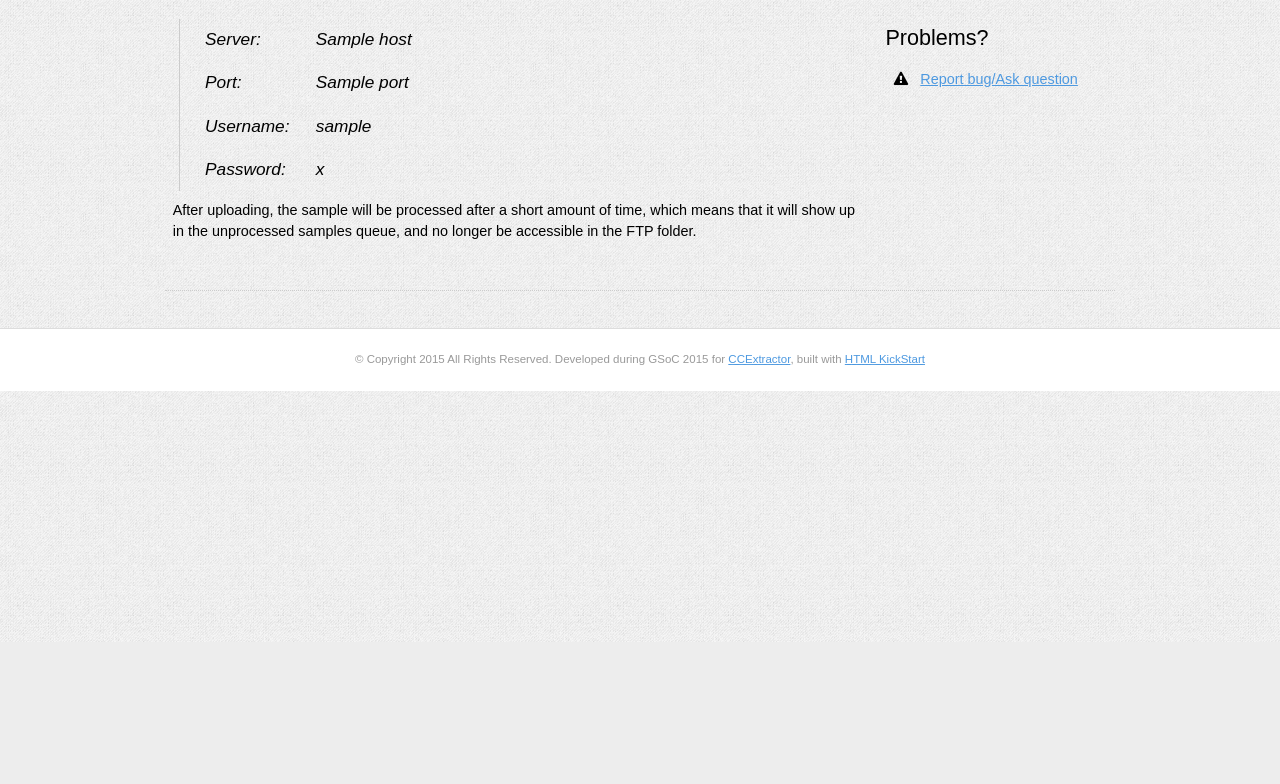
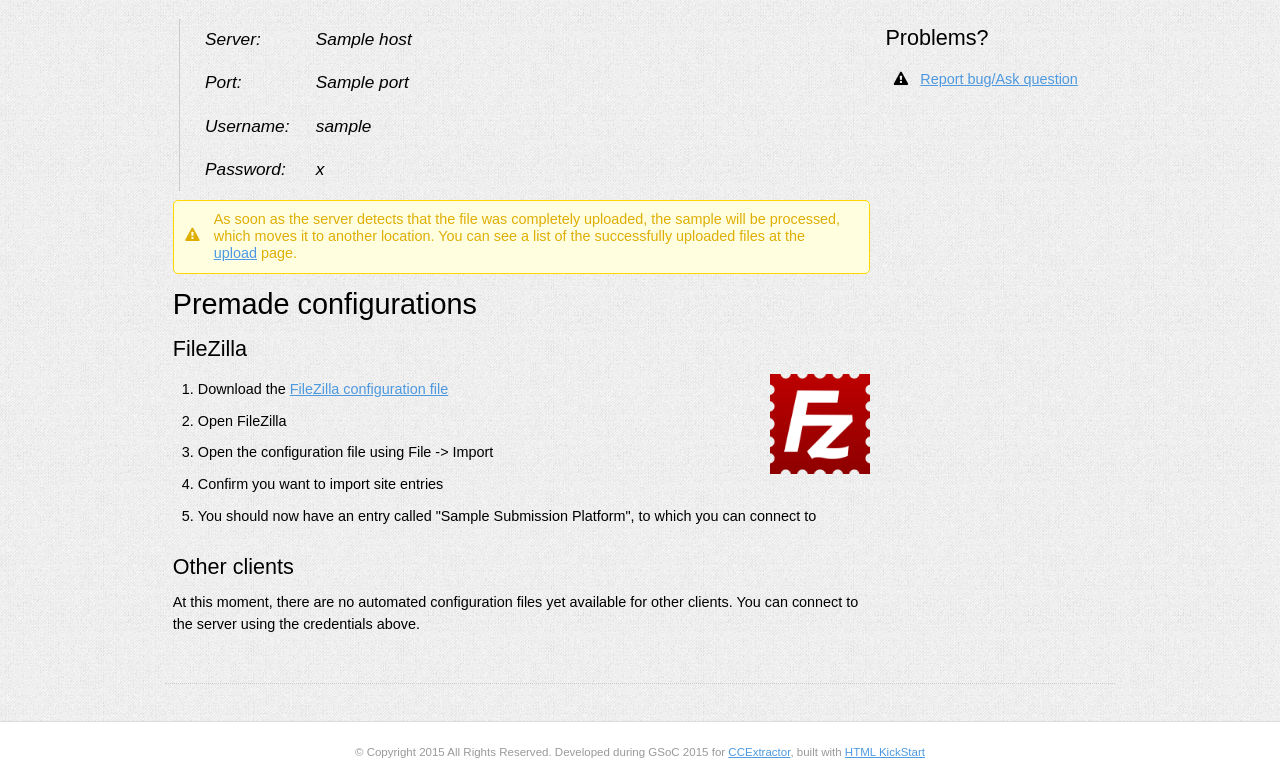
Before and after one commit to CCExtractor/ccx_submissionplatform, a PHP site: template src/templates/upload/explain-ftp.html.twig in a window 1280 px wide. Shown: the part 158-942 px from the top of the page. Before the commit the page ends 800 px from the top, so only its background shows below. Run offline with PHP 8.4, Linux system fonts and the light colour scheme; the template is opened without the code that fills it: most values are stand-ins (such as "Sample title", 1, 10 or a date in 2020); some libraries are stand-ins or nearby versions.

Commit message:
Added automated FileZilla generation
Preconfigured FileZilla file is now available for FTP connections.
Others will follow later.

```diff
--- a/src/templates/upload/explain-ftp.html.twig
+++ b/src/templates/upload/explain-ftp.html.twig
@@ -10,6 +10,20 @@
         <div class="col_2">Username:</div><div class="col_10">{{ username }}</div>
         <div class="col_2">Password:</div><div class="col_10">{{ password }}</div>
     </blockquote>
-    <!-- FUTURE: add auto-generated files for FileZilla, etc. -->
-    <p>After uploading, the sample will be processed after a short amount of time, which means that it will show up in the unprocessed samples queue, and no longer be accessible in the FTP folder.</p>
+    <div class="notice warning">
+        <i class="fa fa-warning fa-large"></i> As soon as the server detects that the file was completely uploaded, the sample will be processed, which moves it to another location. You can see a list of the successfully uploaded files at the <a href="{{ path_for("Upload") }}">upload</a> page.
+    </div>
+    <h4>Premade configurations</h4>
+    <h5>FileZilla</h5>
+    <img src="/images/filezilla.png" width="100px;" class="align-right" />
+    <ol>
+        <li>Download the <a target="_blank" href="{{ path_for("Upload_ftp_filezilla") }}">FileZilla configuration file</a></li>
+        <li>Open FileZilla</li>
+        <li>Open the configuration file using File -> Import</li>
+        <li>Confirm you want to import site entries</li>
+        <li>You should now have an entry called "Sample Submission Platform", to which you can connect to</li>
+    </ol>
+    <h5>Other clients</h5>
+    <p>At this moment, there are no automated configuration files yet available for other clients. You can connect to the server using the credentials above.</p>
+    <!-- FUTURE: add auto-generated files for other clients -->
 {% endblock %}
--- /dev/null
+++ b/src/templates/upload/generation-error.html.twig
@@ -0,0 +1,6 @@
+{% extends "base.html.twig" %}
+
+{% block content %}
+    <h3>Automated configuration</h3>
+    <p>We're sorry, but there was an error creating the configuration file. Please try again, or get in touch.</p>
+{% endblock %}
```
Also changed, not shown: src/controllers/UploadController.php (+25 -2 lines), src/templates/upload/filezilla-template.xml (added, +25 -0 lines), www/images/filezilla.png (added).
